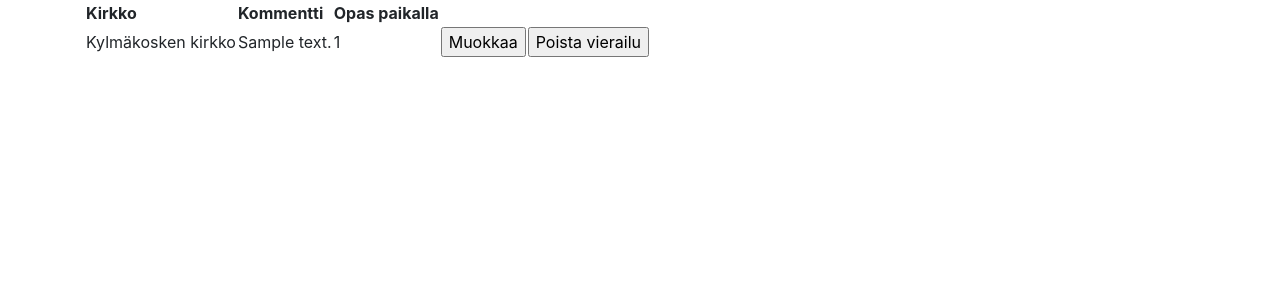
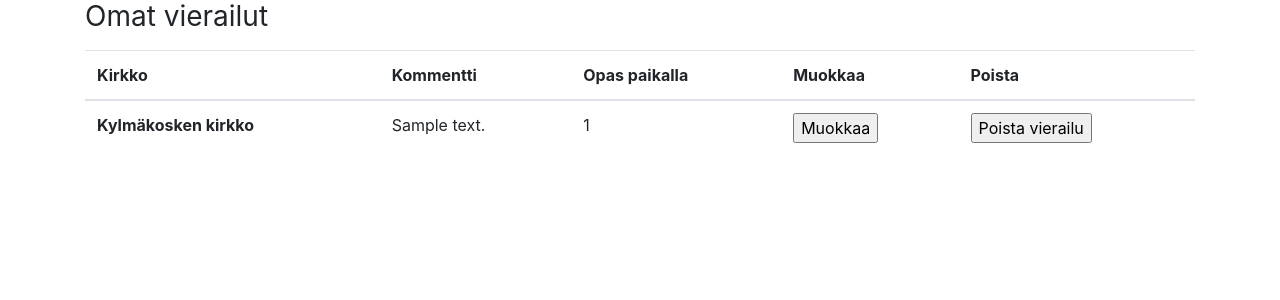
Before and after one commit to elmanevala/tiekirkkoSovellus, a Flask app: page /visit in a window 1280 px wide. Shown: the part 56-356 px from the top of the page. Run offline with Flask 2, Linux system fonts and the light colour scheme; a user stored in the database is signed in; data comes from the database, SQL or seed files in the repository; tables that the repository leaves empty hold one stand-in row (values such as "Sample post"); some libraries are stand-ins or nearby versions.

Commit message:
Listanäkymien muokkaus

```diff
--- a/application/templates/auth/login.html
+++ b/application/templates/auth/login.html
@@ -1,8 +1,10 @@
 {% extends "layout.html" %}
 
 {% block body %}
+
 {{ error }}
 <form method="POST" action="{{ url_for('auth_login') }}">
+    <h1 class="h3 mb-3 font-weight-normal">Kirjaudu sisään</h1>
     <table>
         <tr>
             <td>
@@ -22,7 +24,7 @@
         </tr>
         <tr>
             <td colspan="2">
-                <input type="submit" value="Kirjaudu" />
+                <button type="submit" class="btn btn-primary">Kirjaudu</button>
             </td>
         </tr>
 </form>
--- a/application/templates/index.html
+++ b/application/templates/index.html
@@ -3,6 +3,6 @@
 
 {% block body %}
   <p>
-    Hei Maailma!
+    <h1 class="h3 mb-3 font-weight-normal">Tervetuloa!</h1>
   </p>
 {% endblock %}
--- a/application/templates/visits/list.html
+++ b/application/templates/visits/list.html
@@ -1,15 +1,22 @@
 {% extends "layout.html" %}
 
 {% block body %}
-<table>
+
+<table class="table">
+  <h1 class="h3 mb-3 font-weight-normal">Omat vierailut</h1>
+  <thead>
     <tr>
-    <th>Kirkko</th>
-    <th>Kommentti</th>
-    <th>Opas paikalla</th>
+      <th scope="col">Kirkko</th>
+      <th scope="col">Kommentti</th>
+      <th scope="col">Opas paikalla</th>
+      <th scope="col">Muokkaa</th>
+      <th scope="col">Poista</th>
     </tr>
+  </thead>
   {% for visit in visits %}
+  <tbody>
     <tr>
-    <td>{{ visit.church }}</td>
+      <th scope="row">{{ visit.church }}</th>
       <td>{{ visit.comment }}</td>
       <td>{{ visit.tourguide }}</td>
       <td>
@@ -24,5 +31,7 @@
       </td>
     </tr>
     {% endfor %}
+  </tbody>
 </table>
+
 {% endblock %}
--- a/application/templates/visits/new.html
+++ b/application/templates/visits/new.html
@@ -3,6 +3,7 @@
 
 {% block body %}
 <form method="POST" action="{{ url_for('visits_create') }}">
+  <h1 class="h3 mb-3 font-weight-normal">Lisää uusi vierailu</h1>
   <table>
     <tr>
       <td>
```
Also changed, not shown: application/templates/churches/townlist.html (+13 -5 lines). Lines whose indentation alone changed are shown as unchanged.
